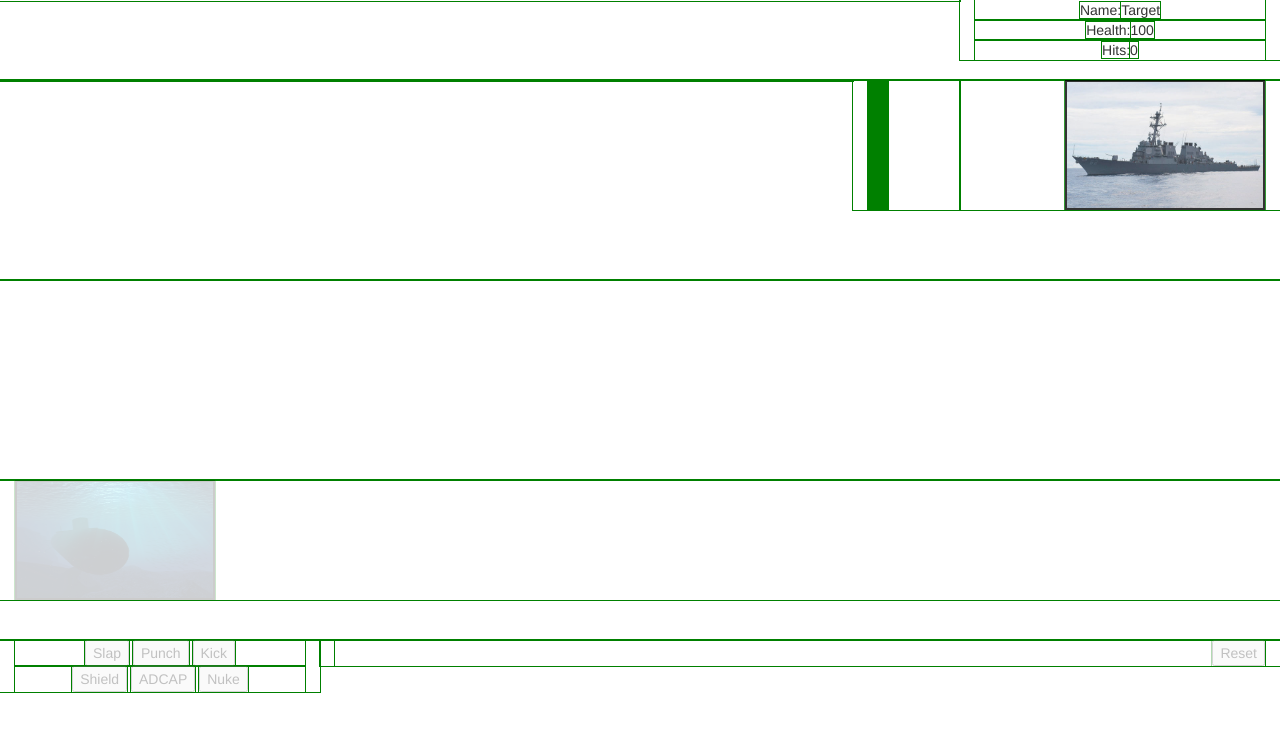
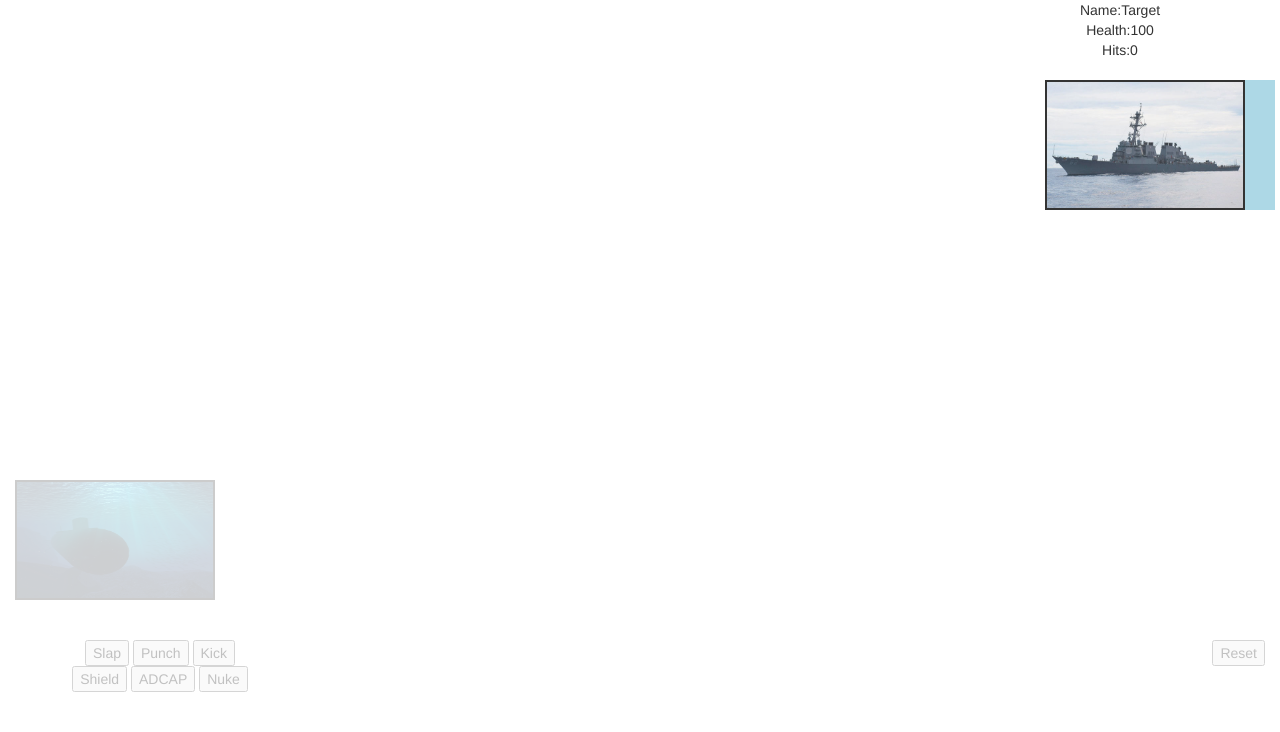
Before and after one commit to DeAnnaFoster/SlapGame, a plain HTML site: page index.html in a window 1280 px wide. Both pictures are taken after a click on the button "Reset". Drawn offline with nearby package versions, Linux system fonts and the light colour scheme.

Commit message:
slapgame refactor

```diff
--- a/index.html
+++ b/index.html
@@ -35,16 +35,15 @@
 
             <div class="col-xs-4"></div>
             <div class="col-xs-4"></div>
-            <div class="col-xs-1">
+            <div class="col-xs-1"></div>
 
-                  <div id="progressBar" align="right" >
-                    <div id="vertBar" align="right"></div>
-                  </div>
-
+            <div class="col-xs-3">
+                    <div id="progressBar" class="special">
+                        <div id="vertBar" >
+                    </div>
+                <img id="ship" align="right" src="./images/destroyer.jpg" alt="">
             </div>
-
-
-            <div class="col-xs-3"><img id="ship" align="right" src="./images/destroyer.jpg" alt=""></div>
+            </div>
         </div>
 
         <div class="row row3">
--- a/slapGame-controller.js
+++ b/slapGame-controller.js
@@ -1,16 +1,59 @@
 function GameController() {
     var gameService = new GameService();
 
-    gameService.update();
+    update();
 
-
-    this.reset = function reset() {
-        gameService.reset();
+    this.reset = function(){
+        reset();
     }
     this.attack = function attack(type) {
         gameService.attack(type);
+        let targt = gameService.getTarget();
+
+
+
+
+
+
+
+
+        update();
     }
     this.giveItems = function giveItems(type) {
         gameService.giveItems(type);
     }
+
+
+
+    function barGraph() {
+        var targt = gameService.getTarget();
+
+        var bar = document.getElementById("vertBar");
+        var requiredHeight = (130 * targt.health.toFixed(0))/100
+        bar.style.height = requiredHeight + 'px'//requiredHeight;
+
+        // console.log(targt.health.toFixed(0));
+        // console.log(bar.style.height = requiredHeight);
+
+    }
+
+    function update() {
+        let targt = gameService.getTarget();
+        console.log(targt);
+        document.getElementById("health").innerText = targt.health.toFixed(0);
+        document.getElementById("hits").innerText = targt.hits;
+        document.getElementById("name").innerText = targt.name;
+
+        barGraph();
+    }
+
+    function reset(){
+        gameService.reset();
+        let targt = gameService.getTarget();
+        document.getElementById("health").innerText = targt.health.toFixed(0);
+        document.getElementById("hits").innerText = targt.hits;
+        document.getElementById('ship').src = './images/destroyer.jpg';
+
+        barGraph();
+    }
 }
--- a/slapGame-service.js
+++ b/slapGame-service.js
@@ -34,9 +34,10 @@ function GameService() {
     }
 
     function barGraph() {
-        var bar = document.getElementById("vertBar");
-        var requiredHeight = (130 * targt.health.toFixed(0))/100;
-        bar.style.height = requiredHeight;
+        // var bar = document.getElementById("vertBar");
+        // var requiredHeight = (130 * targt.health.toFixed(0))/100;
+        // bar.style.height = requiredHeight;
+
         // console.log(targt.health.toFixed(0));
         // console.log(bar.style.height = requiredHeight);
 
@@ -44,15 +45,22 @@ function GameService() {
 
     function attackTarget(type) {
         if(targt.health < 1){
-            alert('You\'re kidding right!? They\'re already Dead!' + '\r\nMONSTER!');
+            alert('You\'re kidding right!? They\'re already Dead!' + '\r\nYou\'re a MONSTER!');
             return;
         }
 
+        // var damage = targt.attacks[type];
+        // var mods = targt.addMods().toFixed(1);
+
+
+
+        // document.getElementById('sub').src = '/effects/subattack/torp.gif';
+        // setTimeout(function(){document.getElementById('sub').src = '/images/sub.jpg'},3000);
+
+
+
         var damage = targt.attacks[type];
         var mods = targt.addMods().toFixed(1);
-
-        document.getElementById('sub').src = '/effects/subattack/torp.gif';
-        setTimeout(function(){document.getElementById('sub').src = '/images/sub.jpg'},3000);
 
         var temp = getAlertSummary(damage,mods);
         alert(temp);
@@ -60,9 +68,19 @@ function GameService() {
         targt.health -= damage * mods;
         targt.hits += 1;
 
+
+
+        document.getElementById('sub').src = '/effects/subattack/torp.gif';
+        setTimeout(function(){document.getElementById('sub').src = '/images/sub.jpg'},3000);
+
         barGraph();
 
-        if(targt.health<0 && targt.health > -100){
+        if(targt.health>0){
+            setTimeout(function(){document.getElementById('ship').src = '/effects/shipattack/shipdamage.gif'}, 3000);
+            setTimeout(function(){document.getElementById('ship').src = './images/destroyer.jpg'},8000);
+        }
+
+        if(targt.health<=0 && targt.health > -100){
             setTimeout(function(){document.getElementById('ship').src = '/effects/shipdeath/ship explode.gif'}, 5000);
             setTimeout(function(){document.getElementById('ship').src = ''},14000);
         }
@@ -71,17 +89,20 @@ function GameService() {
             setTimeout(function(){document.getElementById('ship').src = ''},8500);
         }
 
+
+
         if (targt.health < 0) {
             targt.health = 0;
             alert('You annihilated your enemy!');
         }
 
-        runUpdate();
+
+        //runUpdate();
     }
 
     function getAlertSummary(damage,mods){
         var damageSummary = 'Expected damage is: ' + damage * mods;
-        var itemSummary='Using: ';
+        var itemSummary='Items Used: ';
 
         for(var i = 0; i < targt.items.length;i++){
             if(i == targt.items.length-1){
@@ -90,6 +111,10 @@ function GameService() {
                 itemSummary += targt.items[i].name + ', ';
             }
         }
+
+        // if(itemSummary == 'Items Used: '){
+        //     itemSummary += 'none';
+        // }
 
         var entire = damageSummary + "\r\n" + itemSummary;
         return entire;
@@ -107,22 +132,22 @@ function GameService() {
 
      var targt = new Target("Target", 100);
 
-    function runUpdate() {
-        document.getElementById("health").innerText = targt.health.toFixed(0);
-        document.getElementById("hits").innerText = targt.hits;
-        document.getElementById("name").innerText = targt.name;
+    // function runUpdate() {
+    //     document.getElementById("health").innerText = targt.health.toFixed(0);
+    //     document.getElementById("hits").innerText = targt.hits;
+    //     document.getElementById("name").innerText = targt.name;
 
-        barGraph();
-    }
+    //     barGraph();
+    // }
 
-    function runReset(){
+    function targetReset(){
         targt.health = 100;
         targt.hits = 0;
         targt.items.length = 0;
-        document.getElementById("health").innerText = targt.health.toFixed(0);
-        document.getElementById("hits").innerText = targt.hits;
-        document.getElementById('ship').src = './images/destroyer.jpg';
-        barGraph();
+        // document.getElementById("health").innerText = targt.health.toFixed(0);
+        // document.getElementById("hits").innerText = targt.hits;
+        // document.getElementById('ship').src = './images/destroyer.jpg';
+        // barGraph();
     }
 
     //public
@@ -134,11 +159,22 @@ function GameService() {
         giveTargetItems(type);
     }
 
-    this.update = function update(){
-        runUpdate();
+    // this.update = function update(){
+    //     runUpdate();
+    // }
+
+    // this.reset = function reset(){
+    //     runReset();
+    // }
+
+    this.getTarget = function getTarget(){
+        //var newTarget = targt;
+        return targt;
     }
 
-    this.reset = function reset() {
-        runReset();
+    this.reset = function(){
+        targetReset();
     }
+
+
 }
--- a/styles/game.css
+++ b/styles/game.css
@@ -1,5 +1,5 @@
 *{
-           outline: 1px solid green;
+            /* outline: 1px solid black;         */
 }
 
 body{
@@ -90,17 +90,28 @@ button{
 #vertBar {
     width: 20px;
     height: 130px;
-    background-color: green;
+    background-color: lightblue;
     text-align: right; /* To center it horizontally (if you want) */
     line-height: 130px; /* To center it vertically */
+     display: inline-block;
     /* color: green;    */
     /* padding: 0 1px 0 0;
     margin: 0 1px 0 0; */
+    padding: 0 20px 0 10px;
+    position: absolute;
+    bottom: 0;
+    /* right: 0; */
+    /* position:absolute; */
+    /* top:100%; */
 }
 
  #progressBar{
-    width: 20px;
-    height: 130px;
+    /* width: 20px;
+    height: 130px; */
     /* background-color: #4CAF50; */
-    text-align: right;
+   text-align: right;
 }
+
+.special{
+    padding: 0 20px 0 20px;
+}
```
Also changed, not shown: 1 other file.
